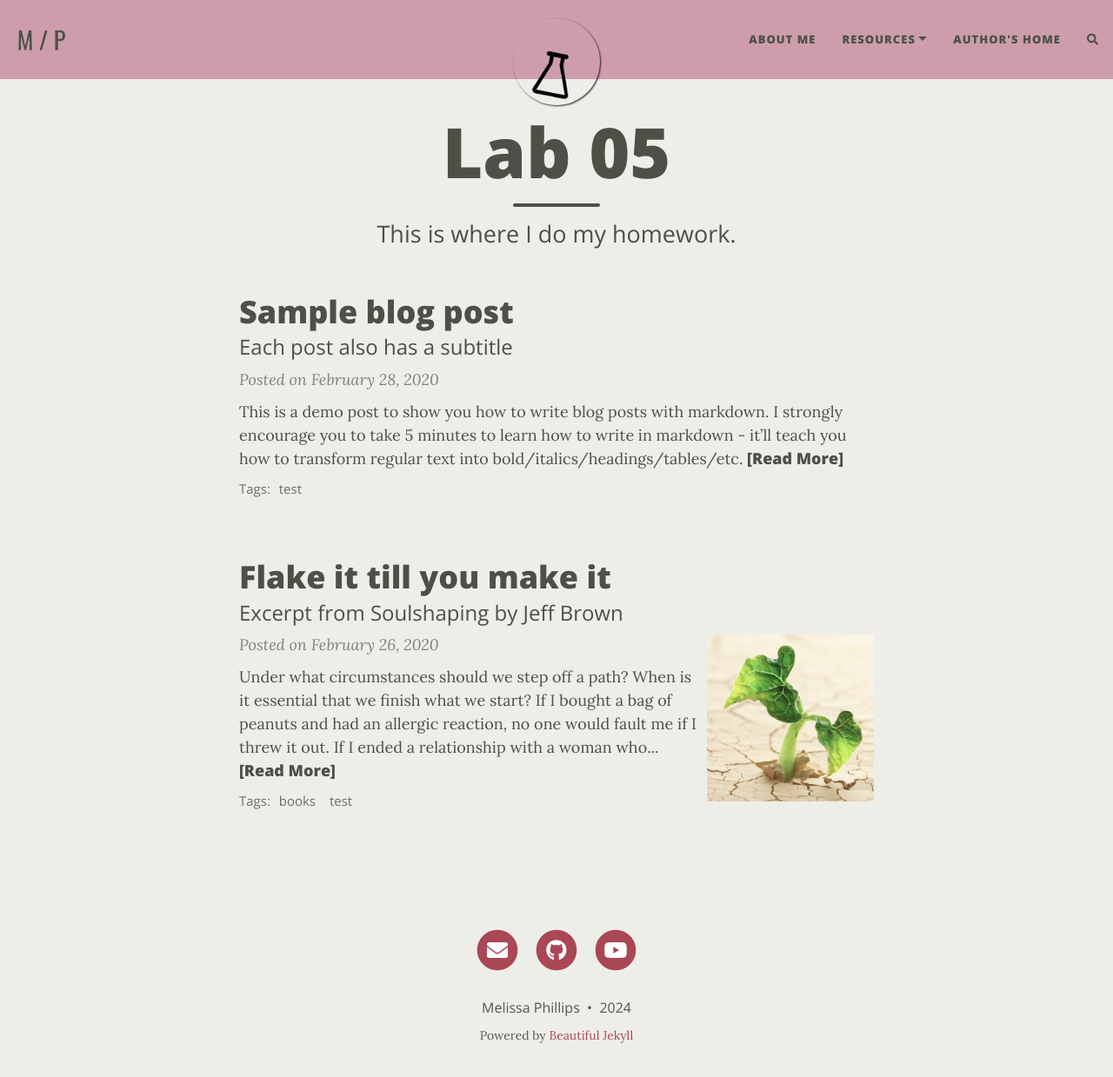
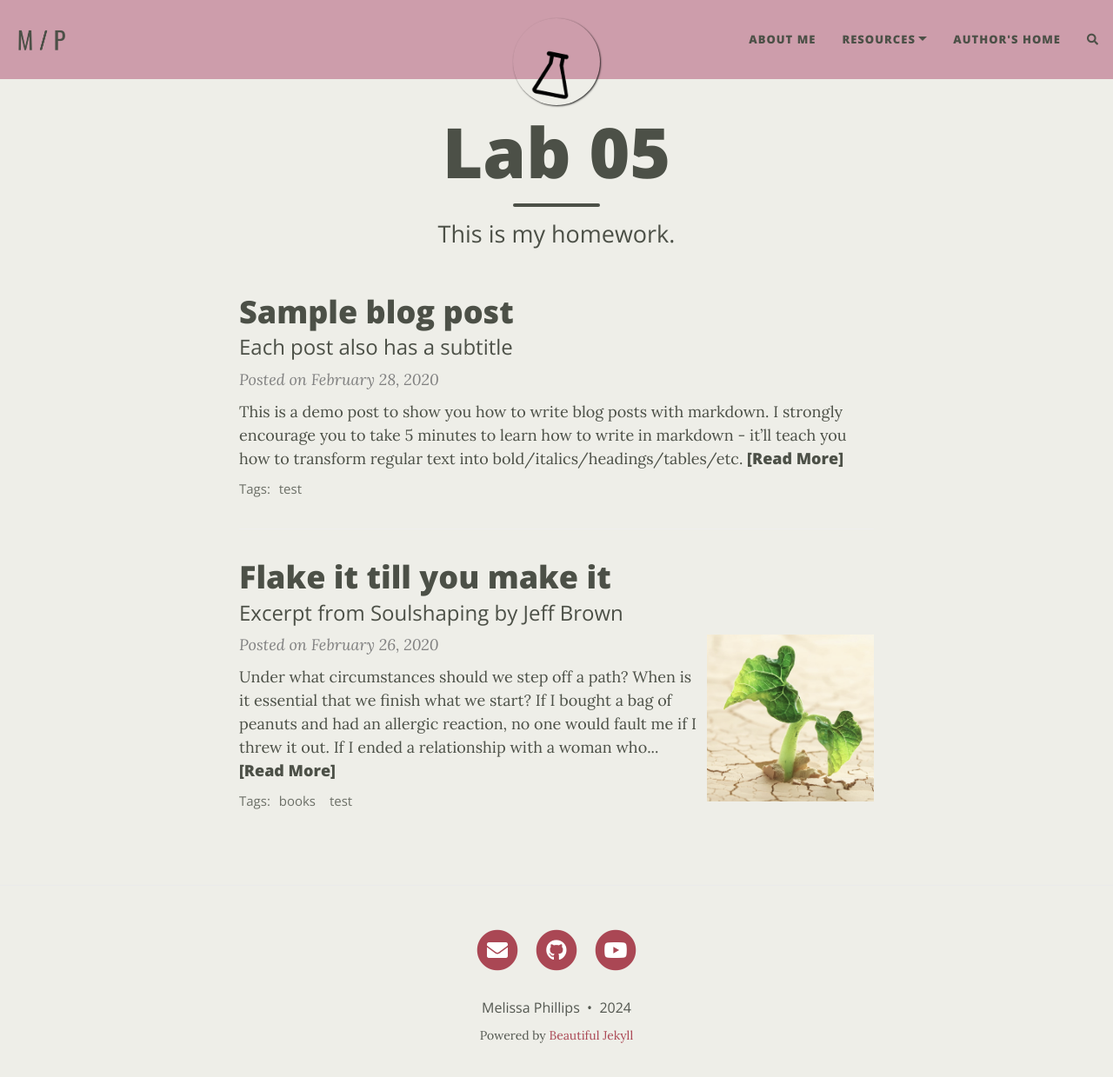
Before and after one commit to M-Gamez/Lab-05, a Jekyll site: the page built from index.html, in a window 1280 px wide and 1252 px high. Shown: the top 1239 px of the window at 87% size. Built offline with Jekyll 4.4.1, drawn with Linux system fonts in a browser that asks for light colours; nearby versions of some CDN libraries; the list of posts is cut into pages by our own code; comment, search, counter and statistics services are not loaded.

Commit message:
Update index.html

```diff
--- a/index.html
+++ b/index.html
@@ -1,7 +1,8 @@
 ---
 layout: home
 title: Lab 05
-subtitle: This is where I do my homework.
+subtitle: This is my homework.
+use-site-title: true
 format:
   html:
   backgroundcolor: #EEEEE8
```
